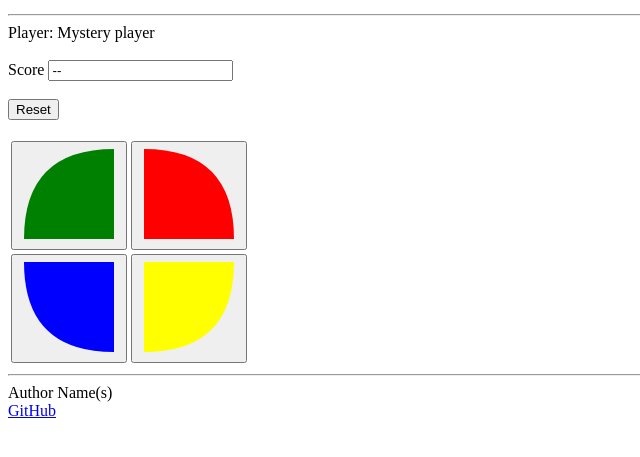
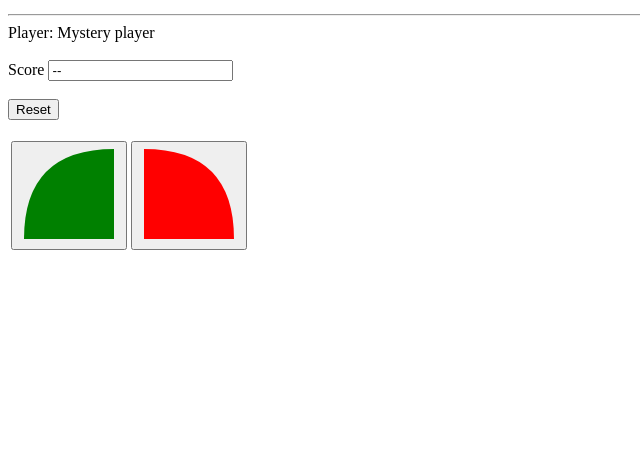
Before and after one commit to kai-heath/Simon, a plain HTML site: page play.html in a window 1280 px wide. Shown: the part 161-618 px from the top of the page, without its empty margins (0-640 px from the left). Drawn offline with Linux system fonts and the light colour scheme.

Commit message:
milestone

```diff
--- a/play.html
+++ b/play.html
@@ -26,6 +26,8 @@
       <!-- Since we don't have the ability to style we use old style HTML to give some visual formatting -->
       <hr />
     </header>
+
+
 
     <main>
       <div class="players">
@@ -81,41 +83,3 @@
               </button>
             </td>
           </tr>
-          <tr>
-            <td>
-              <button>
-                <svg
-                  aria-hidden="true"
-                  viewBox="0 0 100 100"
-                  height="100"
-                  width="100"
-                >
-                  <path d="M5,5 95,5 95,95 Q 5,95 5,5" fill="blue" />
-                </svg>
-              </button>
-            </td>
-            <td>
-              <button>
-                <svg
-                  aria-hidden="true"
-                  viewBox="0 0 100 100"
-                  height="100"
-                  width="100"
-                >
-                  <path d="M95,5 5,5 5,95 Q 95,95 95,5" fill="yellow" />
-                </svg>
-              </button>
-            </td>
-          </tr>
-        </table>
-      </div>
-    </main>
-
-    <footer>
-      <hr />
-      <span class="text-reset">Author Name(s)</span>
-      <br />
-      <a href="https://github.com/kai-heath/Simon">GitHub</a>
-    </footer>
-  </body>
-</html>
```
